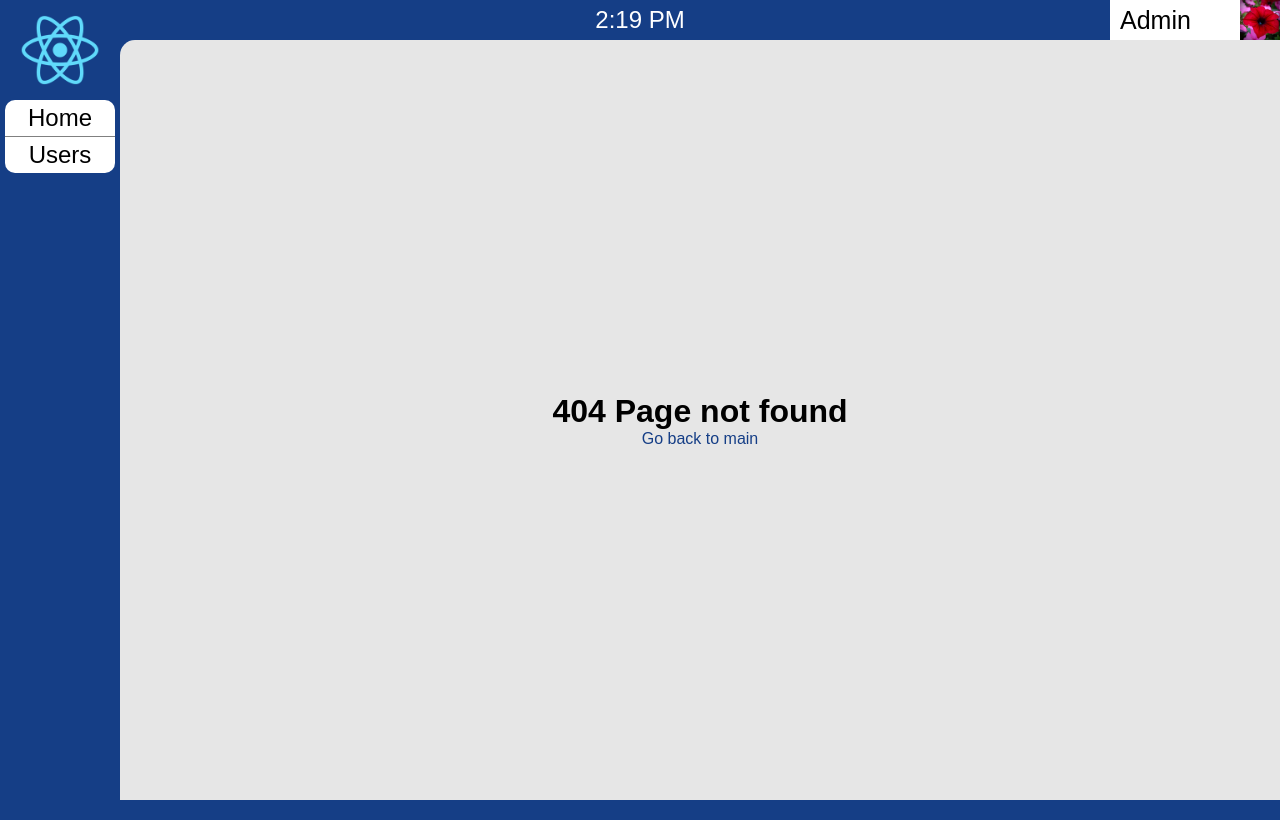
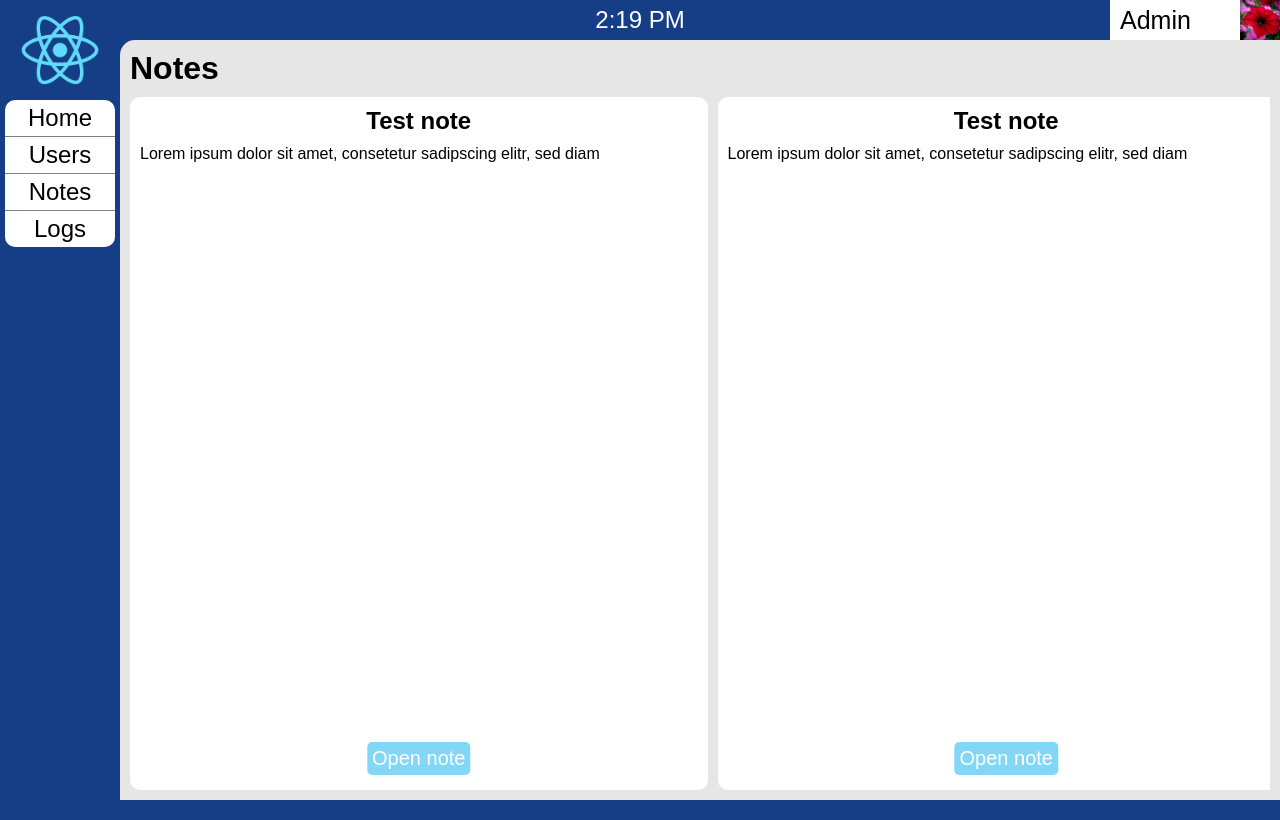
Before and after one commit to Lasse-Tom-Lang/react-dashboard, a React (Create React App) app: page /notes in a window 1280 px wide. Before the commit this address had no page. Built offline with nearby package versions, Linux system fonts and the light colour scheme.

Commit message:
Added notes

```diff
--- a/src/App.tsx
+++ b/src/App.tsx
@@ -3,6 +3,8 @@ import NavBarLeft from './NavBar/NavBarLeft';
 import NavBarTop from './NavBar/NavBarTop';
 import Main from './Main/Main';
 import Users from "./Users/Users";
+import Logs from "./Logs/Logs";
+import Notes from "./Notes/Notes";
 import ErrorPage from "./ErrorPage";
 import { BrowserRouter, Routes, Route } from "react-router-dom"
 
@@ -14,6 +16,8 @@ function App() {
       <Routes>
         <Route path="/" element={<Main />} />
         <Route path="/users" element={<Users />} />
+        <Route path="/notes" element={<Notes />} />
+        <Route path="/logs" element={<Logs />} />
         <Route path="*" element={<ErrorPage />} />
       </Routes>
     </BrowserRouter>
--- /dev/null
+++ b/src/Logs/Logs.tsx
@@ -0,0 +1,9 @@
+const Logs = () => {
+  return (
+    <main>
+      <h1>Logs</h1>
+    </main>
+  )
+}
+
+export default Logs
--- a/src/NavBar/NavBarLeft.tsx
+++ b/src/NavBar/NavBarLeft.tsx
@@ -5,6 +5,8 @@ function NavBarLeft() {
     <nav id='navBar-left'>
       <NavBarItem itemName='Home' link='/'/>
       <NavBarItem itemName='Users' link='/users'/>
+      <NavBarItem itemName='Notes' link='/notes'/>
+      <NavBarItem itemName='Logs' link='/logs'/>
     </nav>
   );
 }
--- /dev/null
+++ b/src/Notes/Note.tsx
@@ -0,0 +1,22 @@
+interface NoteProps {
+  title: string
+  previewText: string
+}
+
+const Note:React.FC<NoteProps> = (props) => {
+  return (
+    <div>
+      <h2>
+        {props.title}
+      </h2>
+      <p>
+        {props.previewText}
+      </p>
+      <button>
+        Open note
+      </button>
+    </div>
+  )
+}
+
+export default Note
--- /dev/null
+++ b/src/Notes/Notes.scss
@@ -0,0 +1,43 @@
+#noteGrid {
+  display: grid;
+  grid-template-columns: repeat(4, 1fr);
+  gap: 10px;
+  margin-top: 10px;
+  height: calc(100vh - 107px);
+  overflow-y: scroll;
+
+  &>div {
+    position: relative;
+    aspect-ratio: 1 / 1.2;
+    background-color: white;
+    border-radius: 10px;
+
+    h2 {
+      text-align: center;
+      margin-block: 10px;
+    }
+
+    p {
+      margin: 10px;
+    }
+
+    button {
+      background-color: rgb(130, 215, 247);
+      border: 0;
+      outline: 0;
+      padding: 5px;
+      font-size: 20px;
+      color: white;
+      border-radius: 5px;
+      position: absolute;
+      bottom: 15px;
+      left: 50%;
+      translate: -50%;
+      cursor: pointer;
+
+      &:hover {
+        background-color: rgb(120, 200, 229);
+      }
+    }
+  }
+}
--- /dev/null
+++ b/src/Notes/Notes.tsx
@@ -0,0 +1,16 @@
+import Note from "./Note"
+
+const Notes = () => {
+  return (
+    <main>
+      <h1>Notes</h1>
+      <div id="noteGrid">
+        <Note title="Test note" previewText="Lorem ipsum dolor sit amet, consetetur sadipscing elitr, sed diam"/>
+        <Note title="Test note" previewText="Lorem ipsum dolor sit amet, consetetur sadipscing elitr, sed diam"/>
+        <Note title="Test note" previewText="Lorem ipsum dolor sit amet, consetetur sadipscing elitr, sed diam"/>
+      </div>
+    </main>
+  )
+}
+
+export default Notes
--- a/src/style.scss
+++ b/src/style.scss
@@ -1,6 +1,8 @@
 @use "./NavBar/NavBar.scss";
 @use "./Main/Main.scss";
 @use "./Users/Users.scss";
+@use "./Notes/Notes.scss";
+@use "./Logs/Logs.scss";
 
 $mainColor: rgb(21, 62, 134);
 
```
Also changed, not shown: src/Logs/Logs.scss (added).
